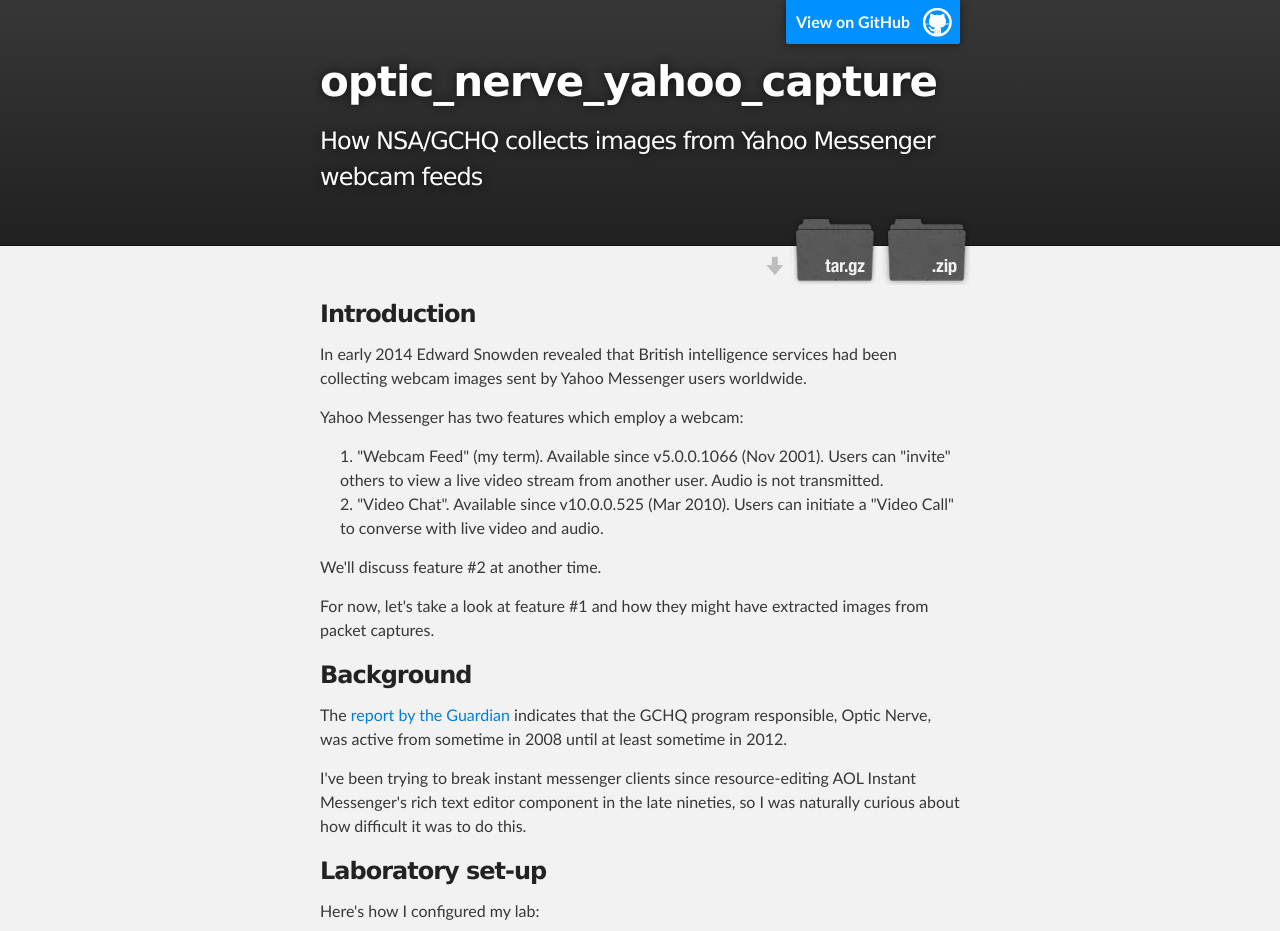
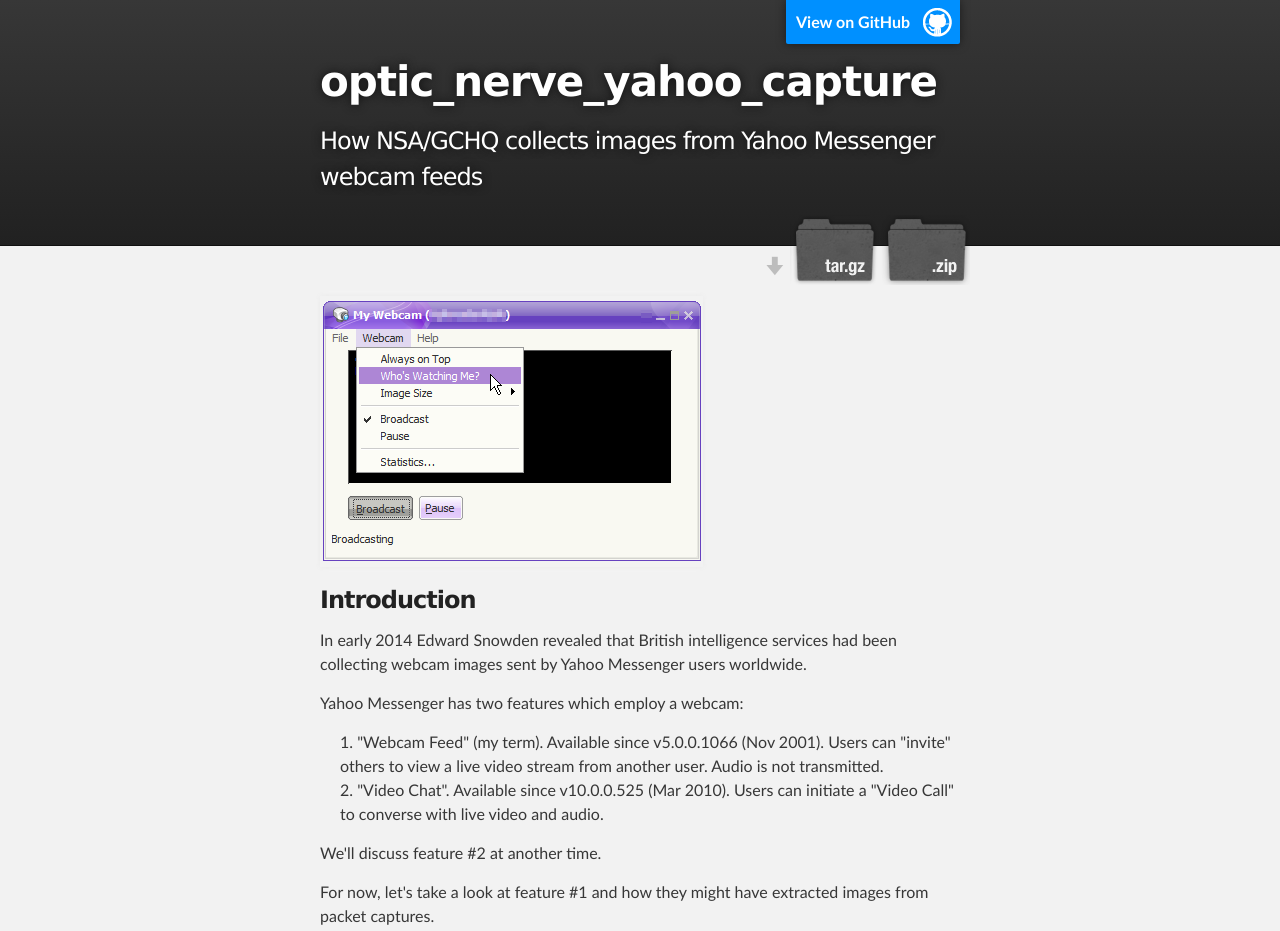
Before and after one commit to TylerOderkirk/optic_nerve_yahoo_capture, a plain HTML site: page index.html in a window 1280 px wide. Shown: the top 931 px of the page. Drawn offline with Linux system fonts and the light colour scheme; a script that the page names is missing.

Commit message:
whos_watching img

```diff
--- a/index.html
+++ b/index.html
@@ -31,6 +31,7 @@
     <!-- MAIN CONTENT -->
     <div id="main_content_wrap" class="outer">
       <section id="main_content" class="inner">
+      <p><img src="http://tyleroderkirk.github.io/optic_nerve_yahoo_capture/images/9001912_whos_watching_transparent_bg.png" alt="myalt"></p>
         <h3>
 <a name="introduction" class="anchor" href="#introduction"><span class="octicon octicon-link"></span></a>Introduction</h3>
 
```
